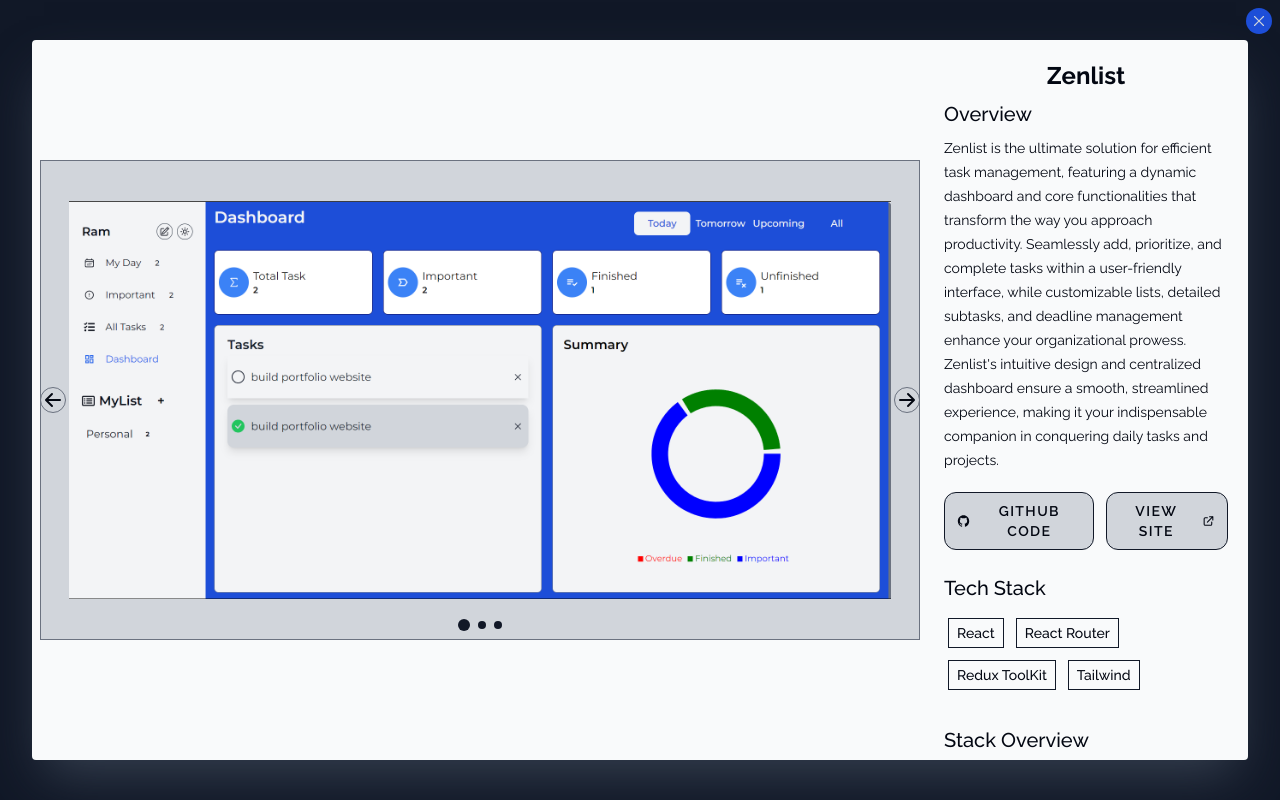
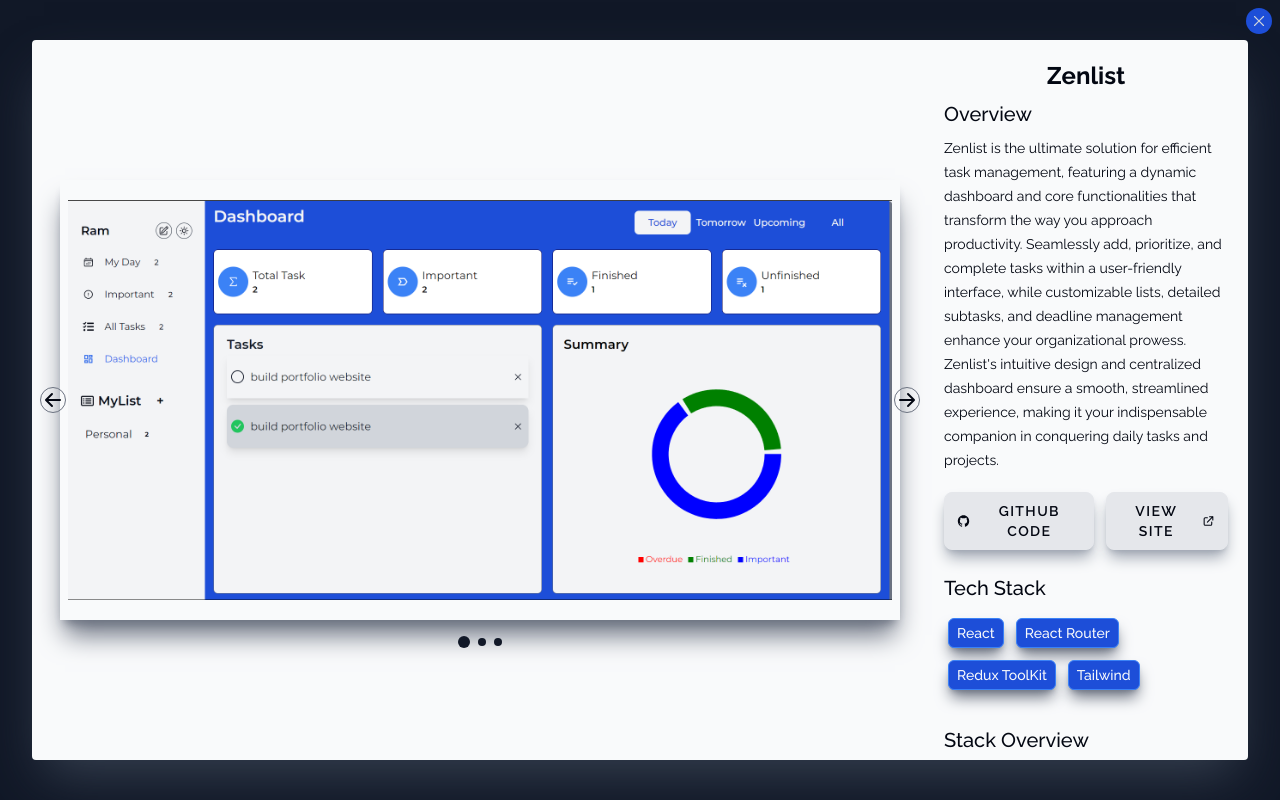
Before and after one commit to RamKumar-A/Personal-Portfolio, a React (Vite) app: page /#project in a window 1280 px wide. Both pictures are taken after a click on the element 453 px from the left and 1736 px from the top of the page. Shown: the part 1336-2136 px from the top of the page. Built offline with nearby package versions, Linux system fonts and the light colour scheme; some icons are missing.

Commit message:
minor changes

```diff
--- a/src/Context/Modal.jsx
+++ b/src/Context/Modal.jsx
@@ -31,7 +31,7 @@
         onClick={close}
         className="absolute top-0.5 right-0.5 z-[100] xl:top-2 xl:right-2 text-lg p-0.5 sm:p-1 bg-blue-700 text-gray-300 rounded-full"
       >
-        <HiXMark />
+        <HiXMark className="hover:rotate-[360deg] hover:transition-transform duration-500 ease-in-out" />
       </button>
       <Fade>
         <div className="flex items-center justify-center fixed top-1/2 left-1/2 -translate-x-1/2 -translate-y-1/2 w-[95%] h-[90%] bg-gray-50 z-50 p-2 overflow-auto shadow-2xl shadow-gray-700 rounded ">
--- a/src/index.css
+++ b/src/index.css
@@ -24,16 +24,16 @@
   color: #030712;
 }
 ::-webkit-scrollbar {
-  width: 5px;
+  width: 6px;
 }
 
 ::-webkit-scrollbar-thumb {
-  border-radius: 15px;
-  background-color: #0008fb;
+  border-radius: 14px;
+  background-color: #979ddf;
 }
 
 ::-webkit-scrollbar-track {
-  background-color: #acaedd;
+  background-color: transparent;
 }
 
 /* HTML: <div class="loader"></div> */
--- a/src/ui/Carousel.jsx
+++ b/src/ui/Carousel.jsx
@@ -28,7 +28,7 @@
         <HiArrowLeft className="" />
       </button>
 
-      <div className="h-full md:h-[22rem] lg:h-full p-1 md:p-5 bg-gray-300 border border-gray-500 transition-all duration-1000  xl:w-[55rem]">
+      <div className="h-full md:h-[22rem] lg:h-full p-1 md:p-5 transition-all duration-1000  xl:w-[55rem]">
         {images.map((image, i) => (
           <img
             src={image}
@@ -38,7 +38,7 @@
             }`}
           />
         ))}
-        <div className="hidden md:flex gap-2 items-center justify-center">
+        <div className="hidden md:flex gap-2 items-center justify-center mt-5 xl:mt-4">
           {images.map((_, i) => (
             <button
               className={`cursor-pointer rounded-full bg-gray-900 ${
--- a/src/ui/ProjectDetails.jsx
+++ b/src/ui/ProjectDetails.jsx
@@ -7,7 +7,7 @@
 function ProjectDetails({ project }) {
   // const project = projectData.find((item) => item.title === details.title);
   const btnClass =
-    'p-2 border border-gray-900 sm:px-3 flex items-center justify-center gap-2 uppercase sm:tracking-widest bg-gray-300 font-semibold rounded-xl active:translate-y-0.5';
+    'p-2  sm:px-3 flex items-center justify-center gap-2 uppercase sm:tracking-widest bg-gray-200 font-semibold rounded-lg active:translate-y-0.5 shadow-lg border border-gray-200 shadow-gray-400 hover:shadow-lg hover:shadow-gray-500 hover:transition-all duration-300 ease-out ';
 
   return (
     <>
@@ -17,7 +17,7 @@
           className={`w-full h-52 md:h-[24rem] lg:w-[35rem] lg:h-[20rem] xl:w-[55rem] xl:h-[30rem] flex items-center justify-center `}
         >
           <Carousel
-            className=" p-1 sm:p-2 w-full h-full "
+            className=" p-1 sm:p-2 w-full h-full shadow-xl shadow-gray-500 "
             images={project?.carouselImg}
           />
         </div>
@@ -37,9 +37,9 @@
                   </button>
                 </NavLink>
                 <NavLink to={project?.url} target="_blank">
-                  <button className={btnClass}>
-                    View site
-                    <HiOutlineExternalLink />
+                  <button className={`${btnClass} group  `}>
+                    <span className="">View site</span>
+                    <HiOutlineExternalLink className="group-hover:scale-110 group-hover:translate-x-0.5 group-hover:transition-transform duration-300 ease-out" />
                   </button>
                 </NavLink>
               </div>
@@ -49,7 +49,10 @@
             <h1 className="text-xl font-medium">Tech Stack</h1>
             <div className="flex flex-wrap items-center justify-start font-medium gap-3 p-1 pt-4">
               {project?.techStack.map((tech, i) => (
-                <p className="p-1 border border-gray-900 px-2" key={i}>
+                <p
+                  className="p-1 border border-blue-500 rounded-md bg-blue-700 text-gray-50 px-2 shadow-lg shadow-gray-500"
+                  key={i}
+                >
                   {tech}
                 </p>
               ))}
--- a/src/ui/ProjectItems.jsx
+++ b/src/ui/ProjectItems.jsx
@@ -35,19 +35,20 @@
             </h2>
           </div>
         </Modal.Open>
-        <div className="flex items-center pt-5 gap-5 lg:text-lg">
+        <div className="flex items-center pt-5 lg:text-lg">
           <Modal.Open opensWindowName="project-details">
             <button className=" uppercase text-sm font-semibold tracking-widest">
               View Details
             </button>
           </Modal.Open>
-          <div className="h-4 w-0.5 bg-gray-400"></div>
+          <div className="h-4 w-0.5 mx-3 bg-gray-400"></div>
           <NavLink to={project?.url} target="_blank">
             <button
-              className="flex items-center gap-2 uppercase text-sm font-semibold tracking-widest"
+              className="flex items-center justify-center uppercase gap-1 text-sm font-semibold tracking-widest group"
               onClick={() => handleDetails(data)}
             >
-              View Site <HiOutlineExternalLink />{' '}
+              View Site{' '}
+              <HiOutlineExternalLink className="-translate-y-[1px] group-hover:translate-x-1 group-hover:transition-transform duration-300" />{' '}
             </button>
           </NavLink>
         </div>
```
